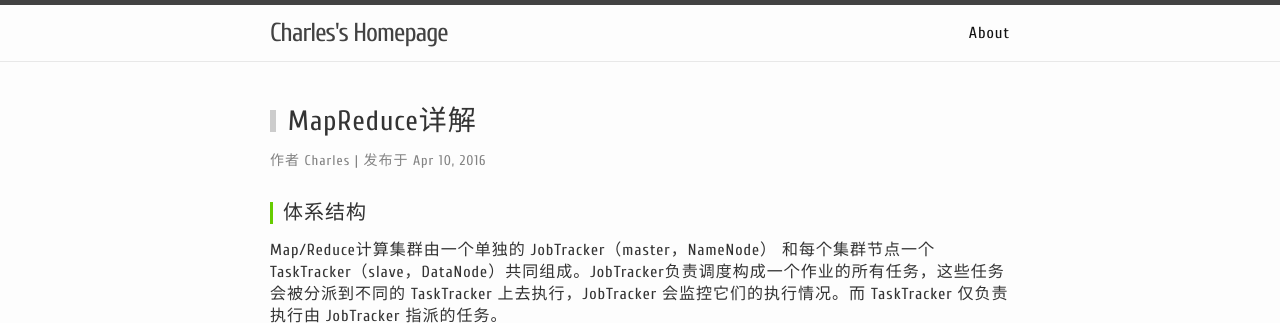
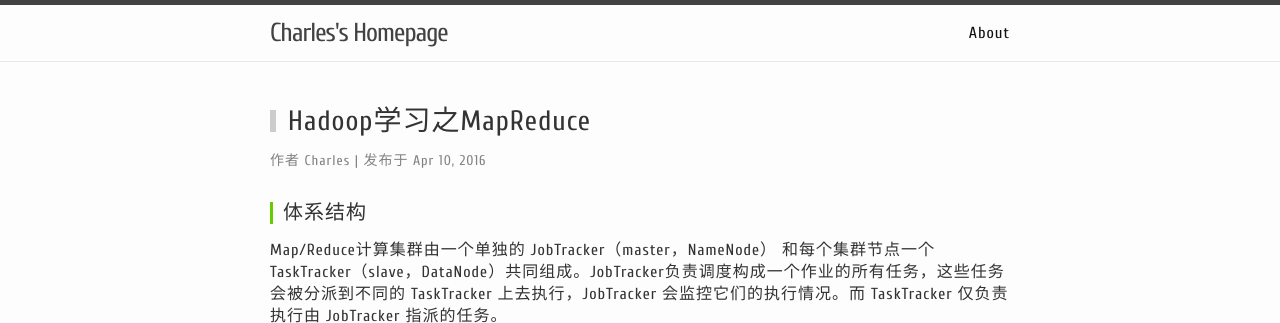
Before and after one commit to charleshm/charleshm.github.io, a Jekyll site: the page built from _posts/2016-04-10-MapReduce.md, in a window 1280 px wide and 900 px high, cut to the strip 0-323 px from the top of the window. Built offline with Jekyll 4.4.1, drawn with Linux system fonts in a browser that asks for light colours; nearby versions of some CDN libraries; comment, search, counter and statistics services are not loaded.

Commit message:
MapReduce

```diff
--- a/_posts/2016-04-10-MapReduce.md
+++ b/_posts/2016-04-10-MapReduce.md
@@ -2,7 +2,7 @@
 published: true
 author: Charles
 layout: post
-title:  "MapReduce详解"
+title:  "Hadoop学习之MapReduce"
 date:   2016-04-10 14:28
 categories: 大数据
 ---
```
